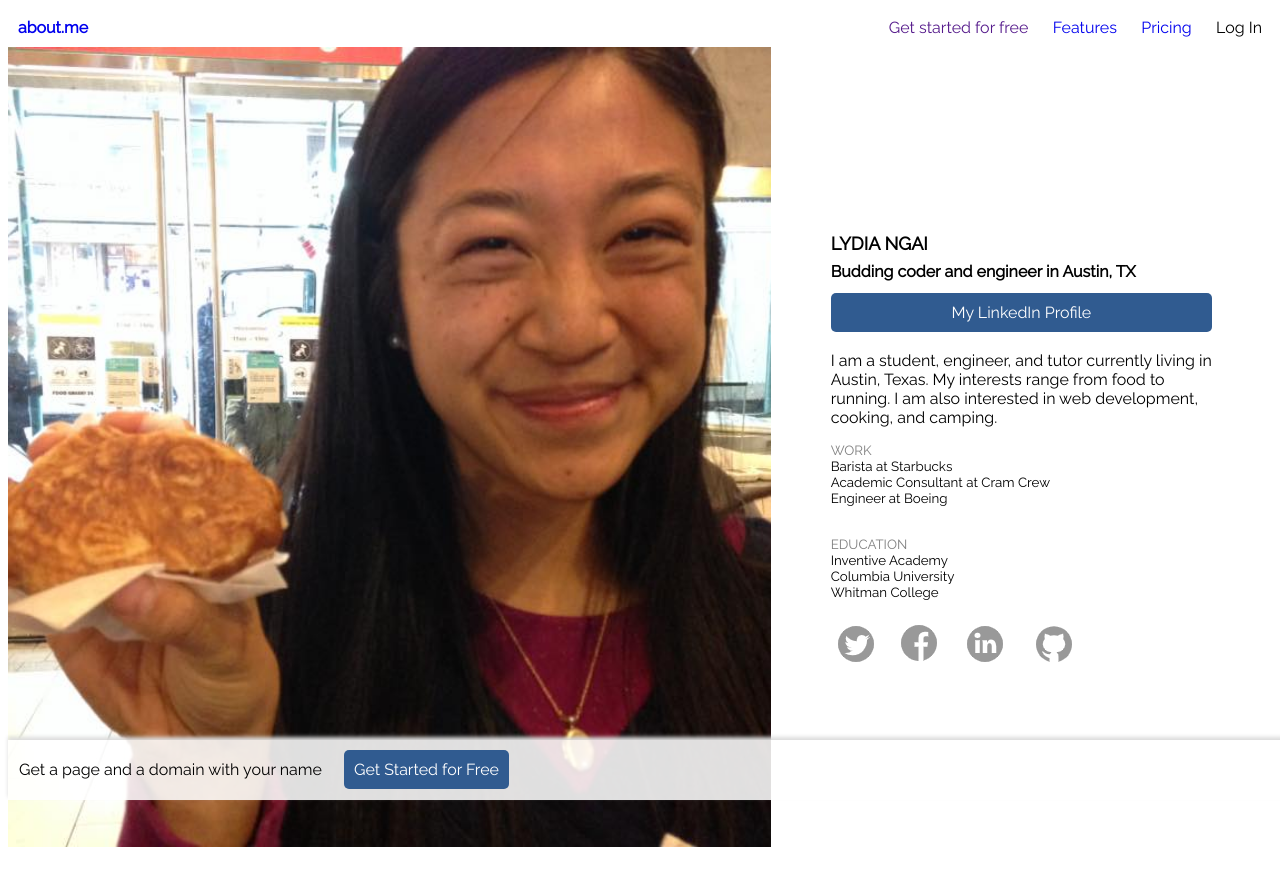
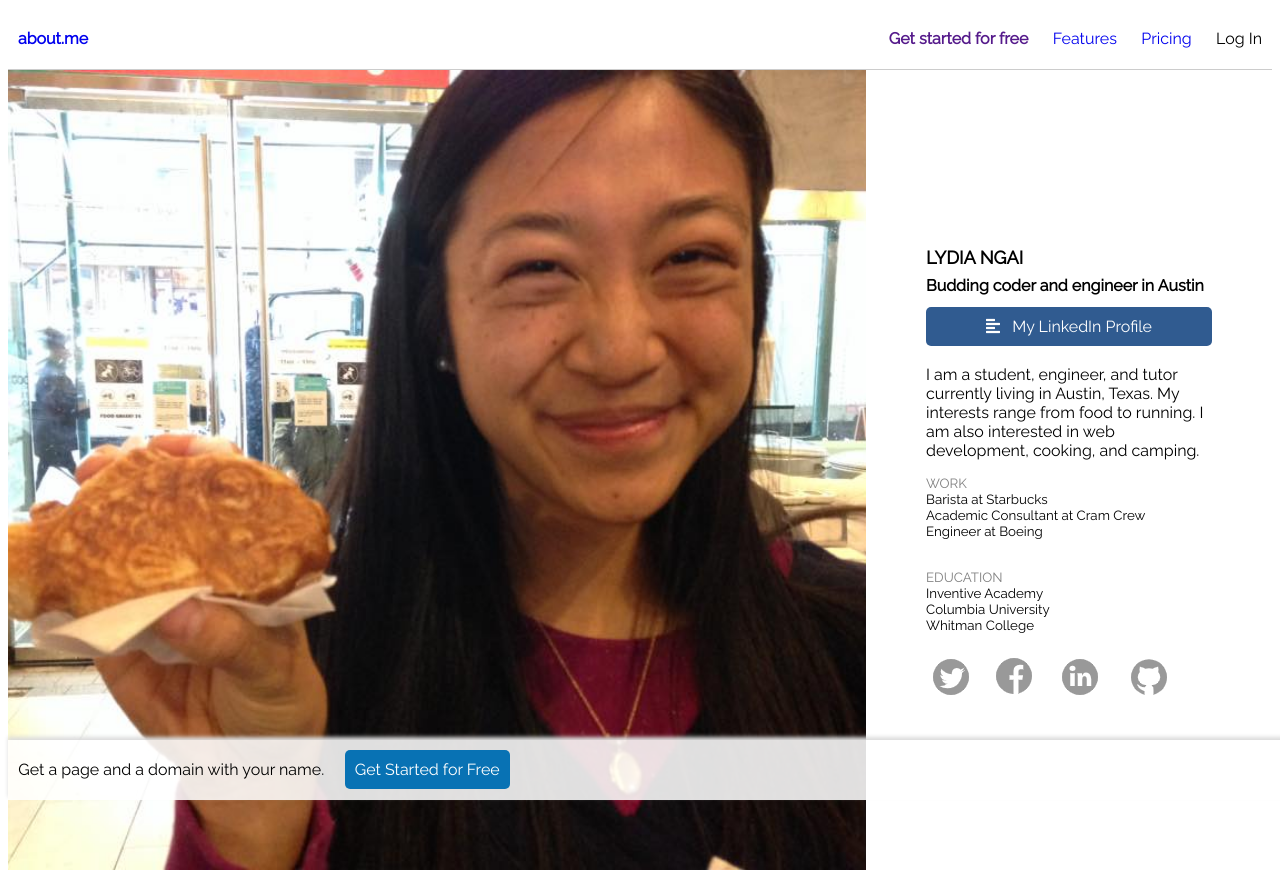
Before and after one commit to snowpeech/flexbox-profile-site, a plain HTML site: page index.html in a window 1280 px wide. Before the commit the page ends 855 px from the top, so only its background shows below. Drawn offline with Linux system fonts and the light colour scheme.

```diff
--- a/index.html
+++ b/index.html
@@ -10,7 +10,7 @@
 	<div class="navbar">
 		<div class="nav1"> <a href="index.html"><b>about.me </b></a> </div>
 		<div class="nav2" ">
-			<div><a href=""> Get started for free </a></div>
+			<div><a href=""> <b>Get started for free </b> </a></div>
 			<div><a href="https://about.me/features">Features</a></div>
 			<div><a href="https://about.me/pricing">Pricing</a></div>
 			<div><a> Log In </a></div>
@@ -24,11 +24,11 @@
 
 		<div class="text">
 			<h1><font size="4">LYDIA NGAI</font></h1>
-			<h2><font size="3">Budding coder and engineer in Austin, TX</font></h2>
+			<h2><font size="3">Budding coder and engineer in Austin</font></h2>
 
 			<a target="_blank" href="https://www.linkedin.com/in/lydiangai/">
 				<div class="button">
-					My LinkedIn Profile
+					<i class="fas fa-align-left"></i> &nbsp My LinkedIn Profile
 				</div>
 			</a>
 
@@ -63,10 +63,10 @@
 
 	<div class="footer">
 		<div class="footer-pos">
-			<div class="footer-txt"> Get a page and a domain with your name </div>
+			<div class="footer-txt"> Get a page and a domain with your name. </div>
 
 			<a href="https://about.me/welcome">
-				<div class="button"> Get Started for Free </div>
+				<div class="buttontwo"> Get Started for Free </div>
 			</a>
 		</div>
 	</div>
--- a/styles.css
+++ b/styles.css
@@ -13,8 +13,9 @@ h1,h2 {
 
 .navbar {
 	display: flex;
-	padding: 10px 10px;
+	padding: 21px 10px;
 	justify-content: flex-end;
+	border-bottom: 1px solid #CCCCCC;
 }
 
 .nav1{
@@ -35,7 +36,7 @@ h1,h2 {
 .image {
 	background-image: url("face1.jpg");
 	background-size: cover;
-	flex:2;
+	flex:3;
 	height: 100vh;
 	background-position: center;
 }
@@ -55,6 +56,11 @@ h1,h2 {
 	color: white;
 	border-radius: 5px;
 	padding: 10px;
+}
+
+.button:hover {
+	background-color: rgb(69,108,155);
+	border-style: 1px solid #305B90;
 }
 
 .greybx	{
@@ -91,3 +97,16 @@ h1,h2 {
 	margin-top: 10px;
 	/*can't get text vertically centered with flex*/
 }
+
+.buttontwo {
+	background-color: #0872B4;
+	text-align: center;
+	color: white;
+	border-radius: 5px;
+	padding: 10px;
+	font-style: ;
+}
+
+.buttontwo:hover {
+	background-color: rgb(7,99,156);
+}
```
